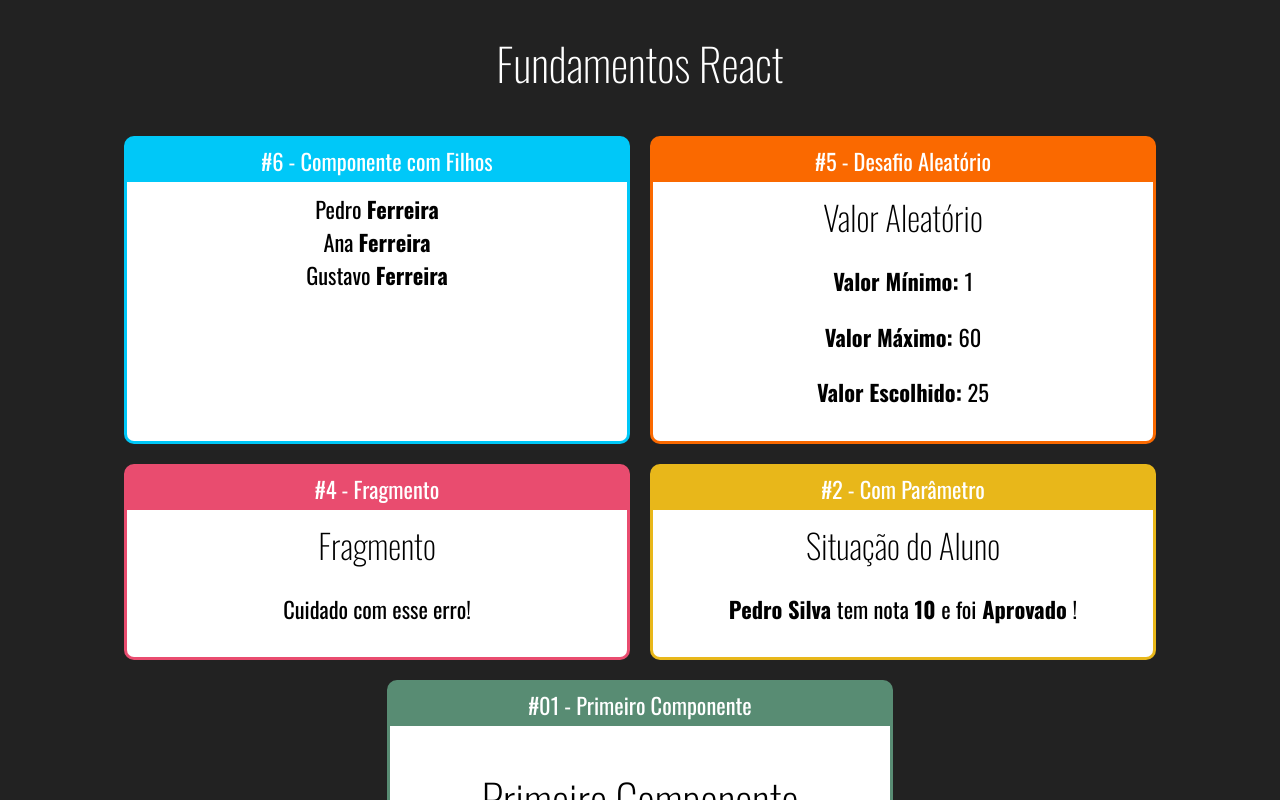
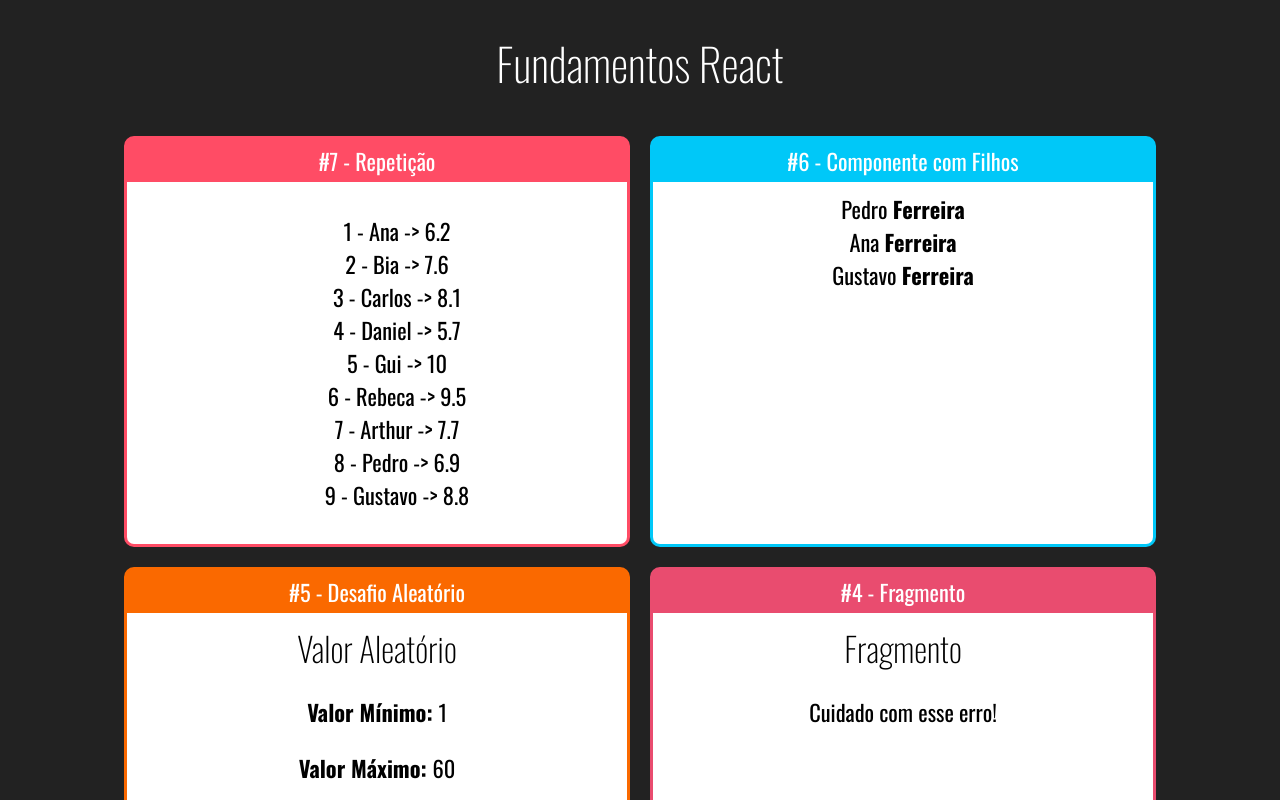
Before and after one commit to Edmilson-Hao/fundamentos-react, a React (Create React App) app: page / in a window 1280 px wide. Shown: the top 800 px of the page. Built offline with nearby package versions, Linux system fonts and the light colour scheme.

Commit message:
Aula 27 - Repetição

```diff
--- a/src/components/App.jsx
+++ b/src/components/App.jsx
@@ -1,5 +1,6 @@
 import React            from 'react'
 
+import ListaAlunos from './repeticao/ListaAlunos'
 import Familia          from './basicos/Familia'
 import FamiliaMembro          from './basicos/FamiliaMembro'
 import Card             from './layout/Card'
@@ -20,6 +21,10 @@
         <h1>Fundamentos React</h1>
 
         <div className='Cards'>
+
+            <Card titulo='#7 - Repetição' color='#FF4C65'>
+                <ListaAlunos></ListaAlunos>
+            </Card>
 
             <Card titulo='#6 - Componente com Filhos' color='#00C8F8'>
                 <Familia sobrenome='Ferreira'>
@@ -50,20 +55,3 @@
             </Card>
         </div>
     </div>
-
-/*
-export default _ => {
-    return (
-        <div id='app'>
-            <h1>Fundamentos React</h1>
-            <Fragmento></Fragmento>
-            <ComParametro
-                titulo='Situação do Aluno'
-                aluno='Pedro Silva'
-                nota={ 9.3 }
-            />
-            <Primeiro></Primeiro>
-        </div>
-    )
-}
-*/
--- a/src/components/basicos/Familia.jsx
+++ b/src/components/basicos/Familia.jsx
@@ -1,13 +1,12 @@
 import React, {cloneElement} from 'react'
-
-import FamiliaMembro from './FamiliaMembro'
 
 //Passando props para componente filho, pode ser usar destructuring {...props}
 export default props => {
-    console.log(typeof props.children)
     return (
         <div>
             {
+                //clonElement -> metodo do React (React.cloneElement)
+                    //Recebe 02 argumentos (elemento, props)
                 props.children.map((child, i) => {
                     return cloneElement(child, {...props, key: i})
                 })
--- a/src/components/basicos/FamiliaMembro.jsx
+++ b/src/components/basicos/FamiliaMembro.jsx
@@ -3,7 +3,7 @@
 export default props => {
     return (
         <div>
-            { props.nome } <strong>{ props.sobrenome}</strong>
+            { props.nome } <strong>{ props.sobrenome }</strong>
         </div>
     )
 }
--- /dev/null
+++ b/src/components/repeticao/ListaAlunos.jsx
@@ -0,0 +1,22 @@
+import React from 'react'
+
+import alunos from '../../data/alunos'
+
+export default propr => {
+
+    const alunosLI = alunos.map(aluno => {
+        return (
+            <li key={aluno.id}>
+                {aluno.id} - {aluno.nome} -> {aluno.nota}
+            </li>
+        )
+    })
+
+    return (
+        <div>
+            <ul style={ { listStyle:'none' } }>
+                { alunosLI }
+            </ul>
+        </div>
+    )
+}
--- /dev/null
+++ b/src/data/alunos.js
@@ -0,0 +1,11 @@
+export default [
+    { id: 1, nome: 'Ana', nota: 6.2},
+    { id: 2, nome: 'Bia', nota: 7.6},
+    { id: 3, nome: 'Carlos', nota: 8.1},
+    { id: 4, nome: 'Daniel', nota: 5.7},
+    { id: 5, nome: 'Gui', nota: 10},
+    { id: 6, nome: 'Rebeca', nota: 9.5},
+    { id: 7, nome: 'Arthur', nota: 7.7},
+    { id: 8, nome: 'Pedro', nota: 6.9},
+    { id: 9, nome: 'Gustavo', nota: 8.8},
+]
```
